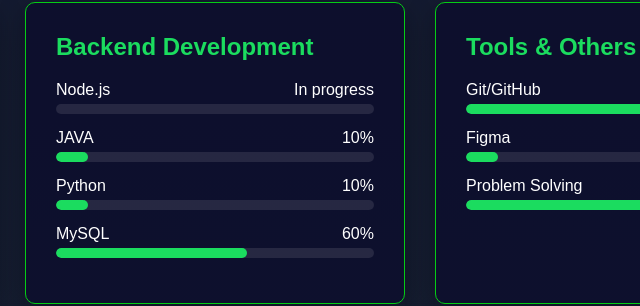
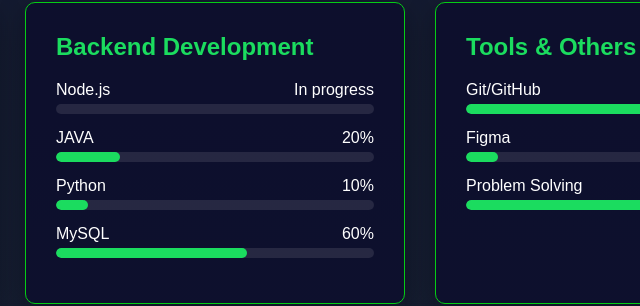
Before and after one commit to MAROKEY4/My-Portfolio, a plain HTML site: page index.html in a window 1280 px wide. Shown: the part 1773-2079 px from the top of the page, 425-1065 px from the left. Drawn offline with Linux system fonts and the light colour scheme.

Commit message:
update some skills level and add pictures of languages under my skills

```diff
--- a/index.html
+++ b/index.html
@@ -106,10 +106,10 @@
                 <div class="skill-item">
                     <div class="skill-name">
                         <span>JAVA</span>
-                        <span>10%</span>
+                        <span>20%</span>
                     </div>
                     <div class="skill-bar">
-                        <div class="skill-level" style="width: 10%"></div>
+                        <div class="skill-level" style="width: 20%"></div>
                     </div>
                 </div>
                 <div class="skill-item">
```
